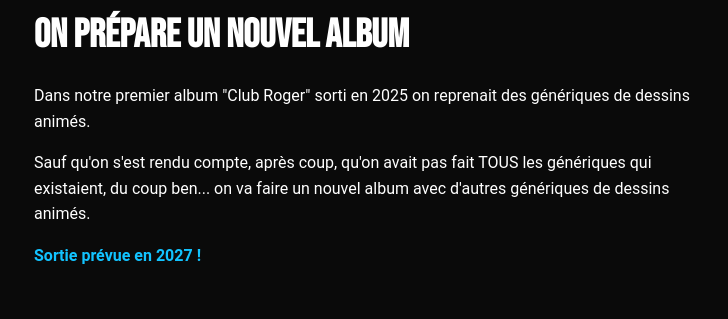
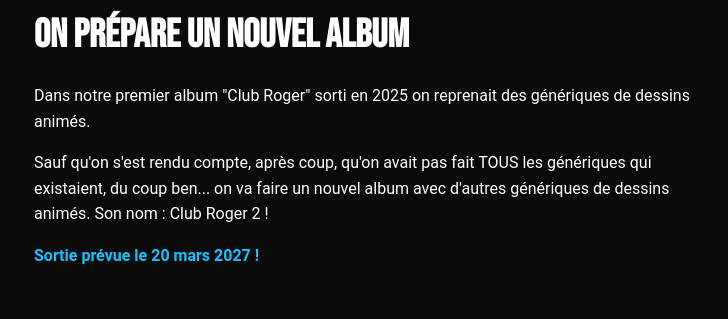
Before and after one commit to goodmorningrogerpunk-cmd/site-gmr, a plain HTML site: page index.html in a window 1280 px wide. Shown: the part 1794-2113 px from the top of the page, 426-1154 px from the left. Drawn offline with Linux system fonts and the light colour scheme; a web font is replaced by a local one.

Commit message:
Update index.html

```diff
--- a/index.html
+++ b/index.html
@@ -474,8 +474,8 @@ html {
             <h3>On prépare un nouvel album</h3>
             <div class="actus-text">
                 <p>Dans notre premier album "Club Roger" sorti en 2025 on reprenait des génériques de dessins animés.</p>
-                <p>Sauf qu'on s'est rendu compte, après coup, qu'on avait pas fait TOUS les génériques qui existaient, du coup ben... on va faire un nouvel album avec d'autres génériques de dessins animés.</p>
-                <p style="font-weight: bold; color: #12C3FF;">Sortie prévue en 2027 !</p>
+                <p>Sauf qu'on s'est rendu compte, après coup, qu'on avait pas fait TOUS les génériques qui existaient, du coup ben... on va faire un nouvel album avec d'autres génériques de dessins animés. Son nom : Club Roger 2 !</p>
+                <p style="font-weight: bold; color: #12C3FF;">Sortie prévue le 20 mars 2027 !</p>
             </div>
         </div>
     </div>
```
